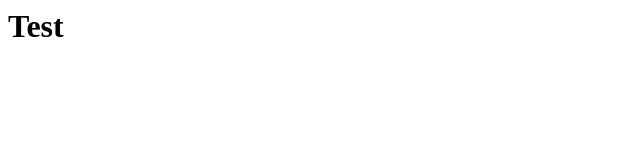
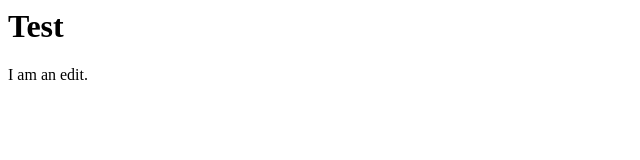
Before and after one commit to ecclanton/ecclanton.github.io, a plain HTML site: page index.html in a window 1280 px wide. Shown: the full height of the page, 0-640 px from the left. Drawn offline with Linux system fonts and the light colour scheme.

Commit message:
I am an edit

```diff
--- a/index.html
+++ b/index.html
@@ -1,5 +1,7 @@
 <html>
   <body>
     <h1>Test</h1>
+
+    <p> I am an edit. </p>
   </body>
 </html>
```
